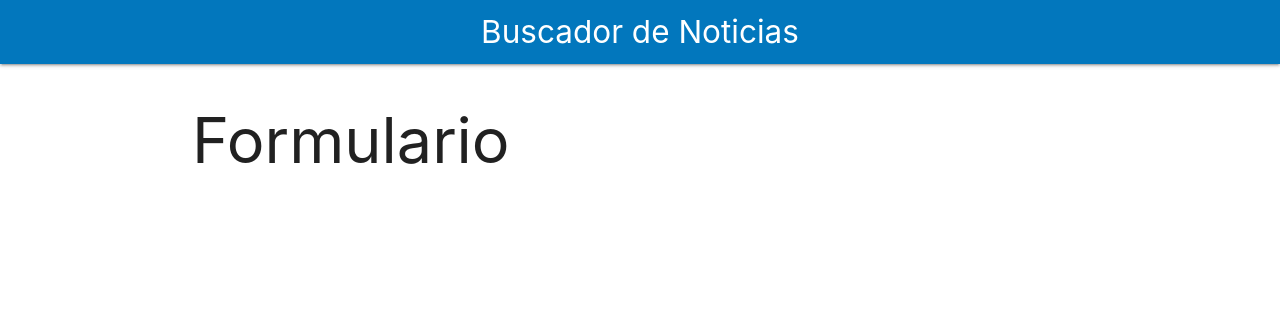
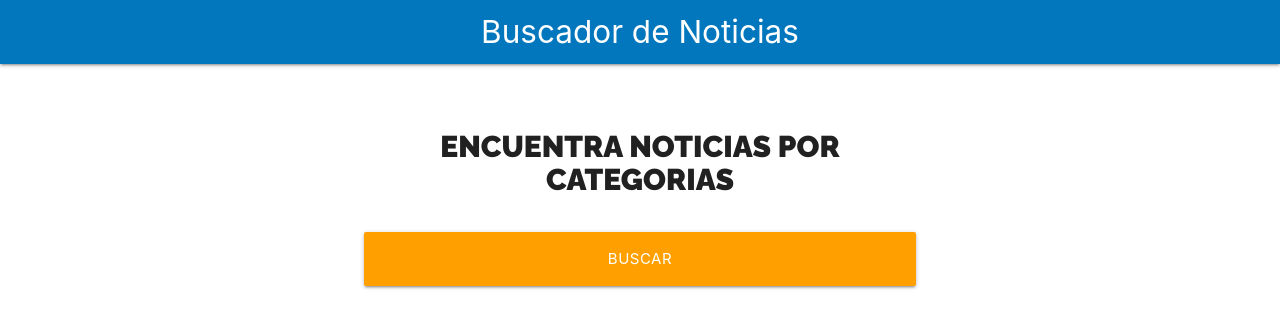
Before and after one commit to ChrystianLozano/Noticias-React, a React (Create React App) app: page / in a window 1280 px wide. Shown: the top 328 px of the page. Built offline with nearby package versions, Linux system fonts and the light colour scheme.

Commit message:
modulos de CSS :D wow!

```diff
--- a/src/App.js
+++ b/src/App.js
@@ -1,5 +1,7 @@
 import React, {Fragment} from 'react';
 import Header from './components/Header'
+import Formulario from './components/Formulario'
+
 
 function App() {
   return (
@@ -7,7 +9,7 @@
       <Header titulo="Buscador de Noticias"/>
 
       <div className="container white">
-        <h1>Formulario</h1>
+        <Formulario />
       </div>
 
     </Fragment>
--- /dev/null
+++ b/src/components/Formulario.js
@@ -0,0 +1,22 @@
+import React from 'react';
+import styles from './Formulario.module.css'
+const Formulario = () => {
+    return (
+        <div className={`${styles.buscador} row`}>
+            <div className="col s12 m8 offset-m2">
+                <form>
+                    <h2 className={styles.heading}>Encuentra Noticias por Categorias</h2>
+                    <div className="input-field col s12">
+                        <input
+                            type="submit"
+                            className={`${styles['btn-block']} btn-large amber darken-2`}
+                            value="Buscar"
+                        />
+                    </div>
+                </form>
+            </div>
+        </div>
+     );
+}
+
+export default Formulario;
--- /dev/null
+++ b/src/components/Formulario.module.css
@@ -0,0 +1,15 @@
+.heading {
+    font-family: 'Raleway', sans-serif;
+    font-weight: 900;
+    font-size: 2rem;
+    text-transform: uppercase;
+    text-align: center;
+}
+.buscador{
+    margin-top: 2rem;
+    margin-bottom: 2rem;
+    text-align: left;
+}
+.btn-block{
+    width: 100%;
+}
```
